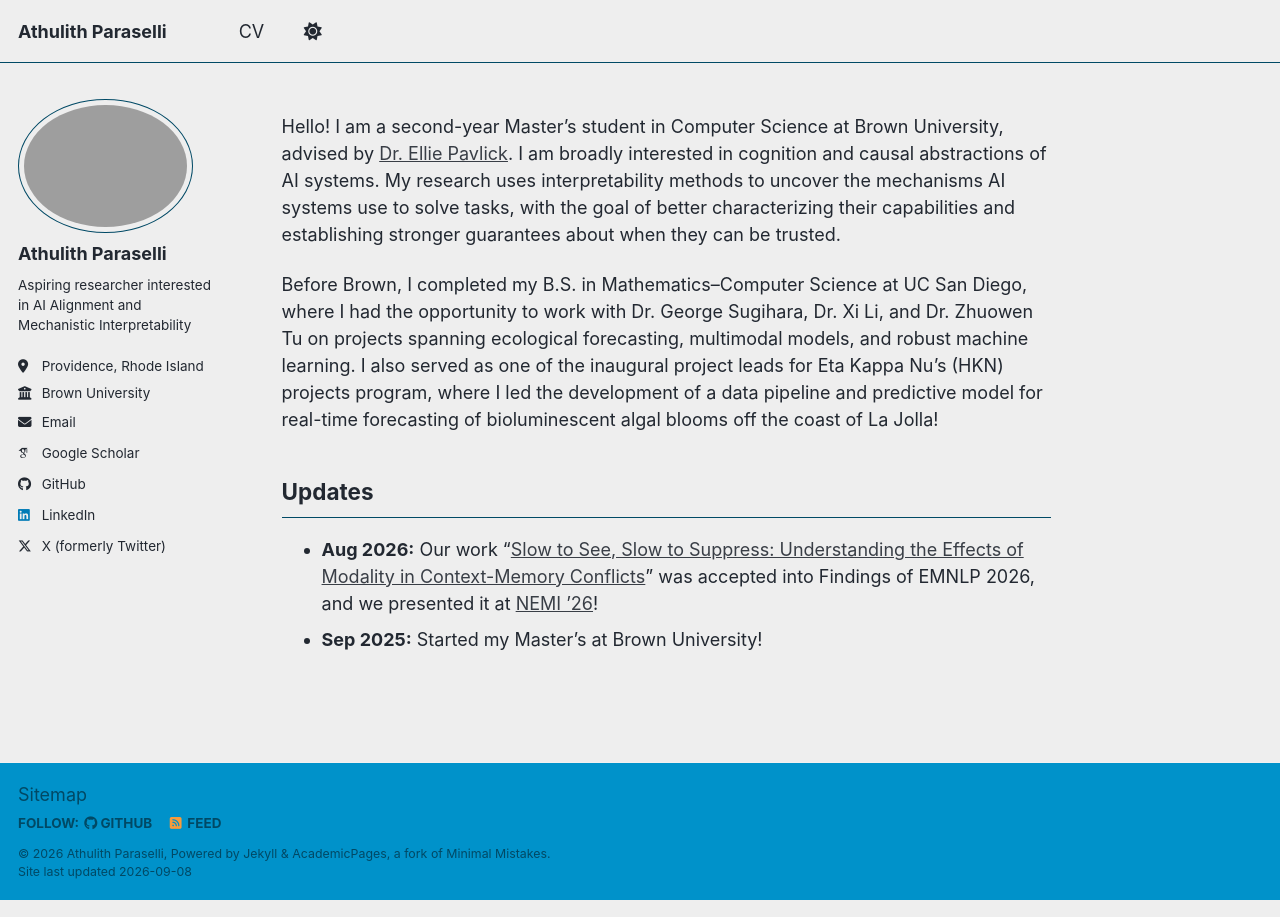
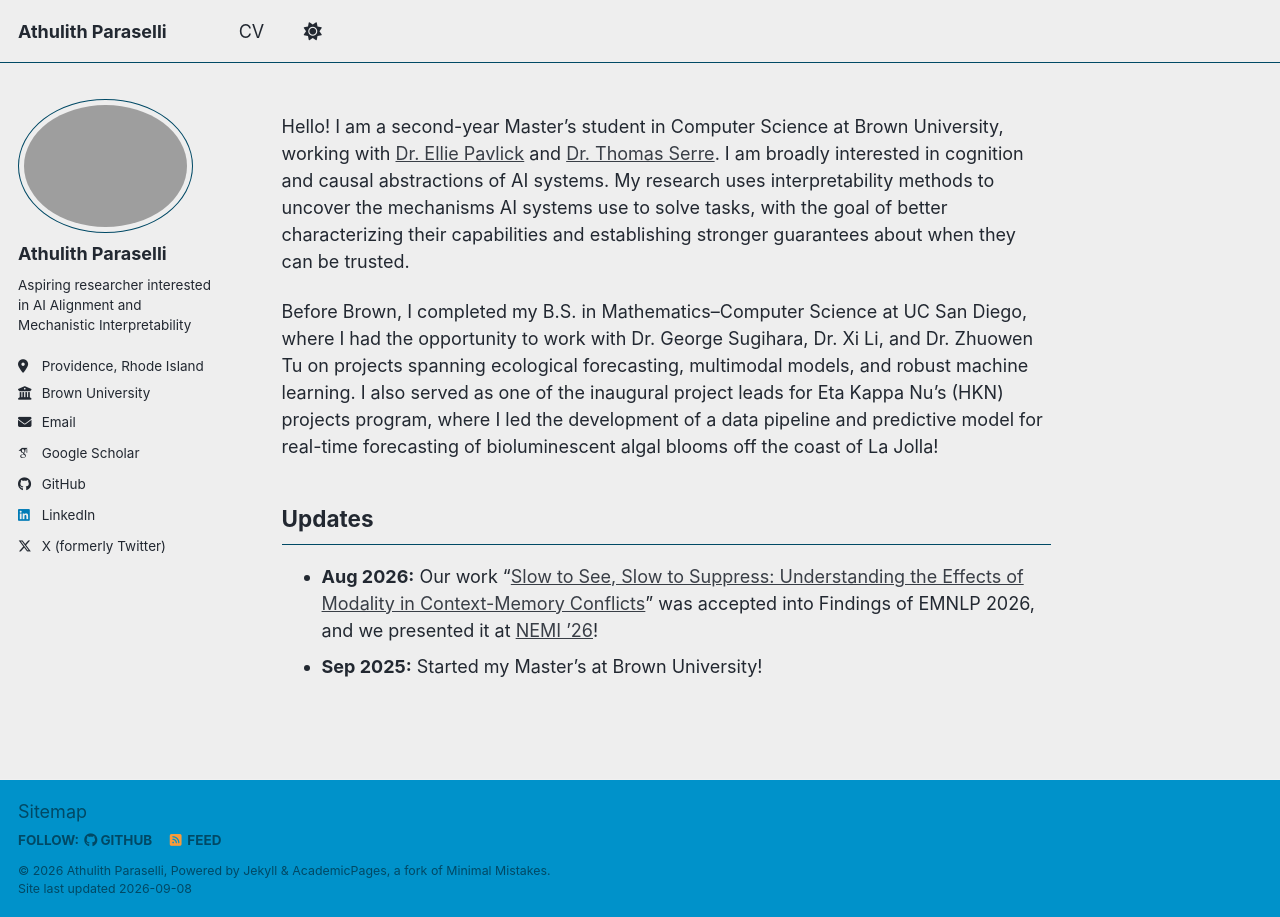
Before and after one commit to aparaselli/aparaselli.github.io, a Jekyll site: the page built from _pages/about.md, in a window 1280 px wide. Built offline with Jekyll 4.4.1, drawn with Linux system fonts in a browser that asks for light colours; some web fonts are replaced; a script bundle is joined from its source files by our own code; library files that are not in the unit come from our copies.

Commit message:
aboutme and cv update

```diff
--- a/_pages/about.md
+++ b/_pages/about.md
@@ -7,7 +7,7 @@
   - /about.html
 ---
 
-Hello! I am a second-year Master’s student in Computer Science at Brown University, advised by [Dr. Ellie Pavlick](https://cs.brown.edu/people/epavlick/). I am broadly interested in cognition and causal abstractions of AI systems. My research uses interpretability methods to uncover the mechanisms AI systems use to solve tasks, with the goal of better characterizing their capabilities and establishing stronger guarantees about when they can be trusted.
+Hello! I am a second-year Master’s student in Computer Science at Brown University, working with [Dr. Ellie Pavlick](https://cs.brown.edu/people/epavlick/) and [Dr. Thomas Serre](https://thomas-serre.com/). I am broadly interested in cognition and causal abstractions of AI systems. My research uses interpretability methods to uncover the mechanisms AI systems use to solve tasks, with the goal of better characterizing their capabilities and establishing stronger guarantees about when they can be trusted.
 
 Before Brown, I completed my B.S. in Mathematics–Computer Science at UC San Diego, where I had the opportunity to work with Dr. George Sugihara, Dr. Xi Li, and Dr. Zhuowen Tu on projects spanning ecological forecasting, multimodal models, and robust machine learning. I also served as one of the inaugural project leads for Eta Kappa Nu’s (HKN) projects program, where I led the development of a data pipeline and predictive model for real-time forecasting of bioluminescent algal blooms off the coast of La Jolla!
 
```
Also changed, not shown: 1 other file.
